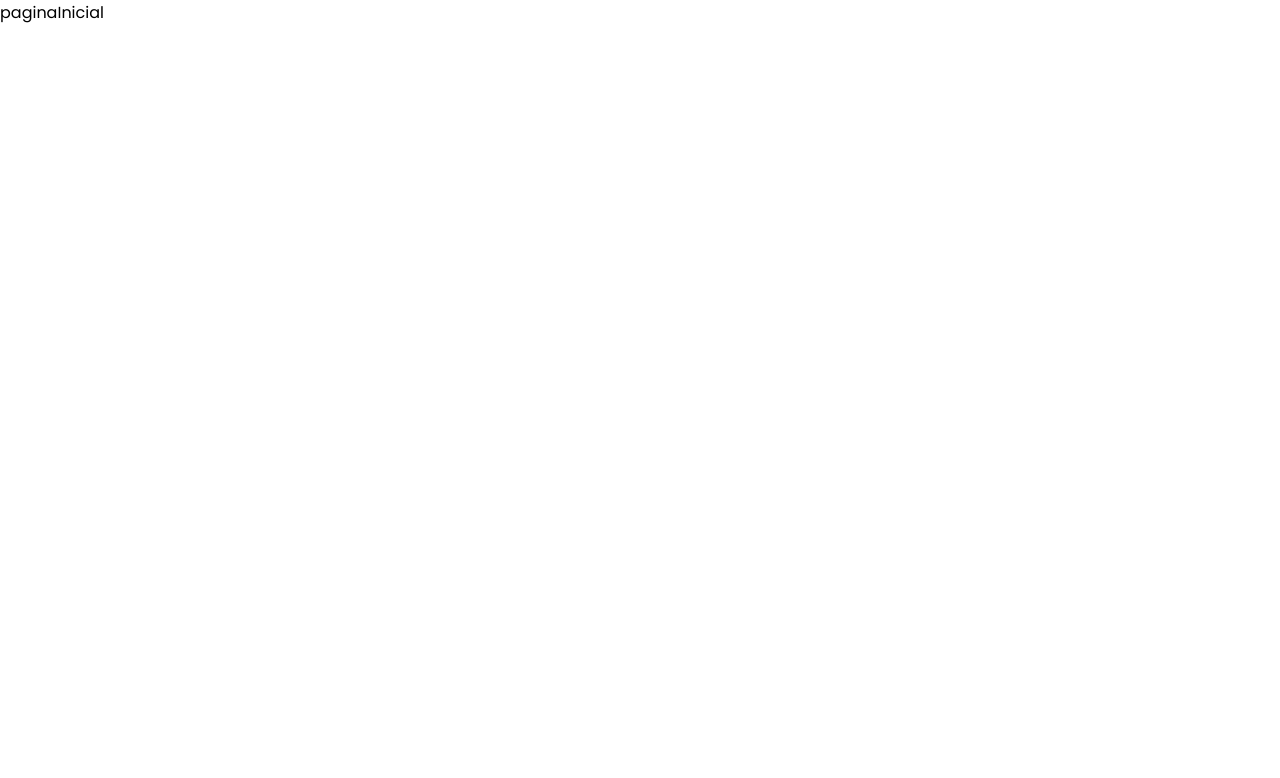
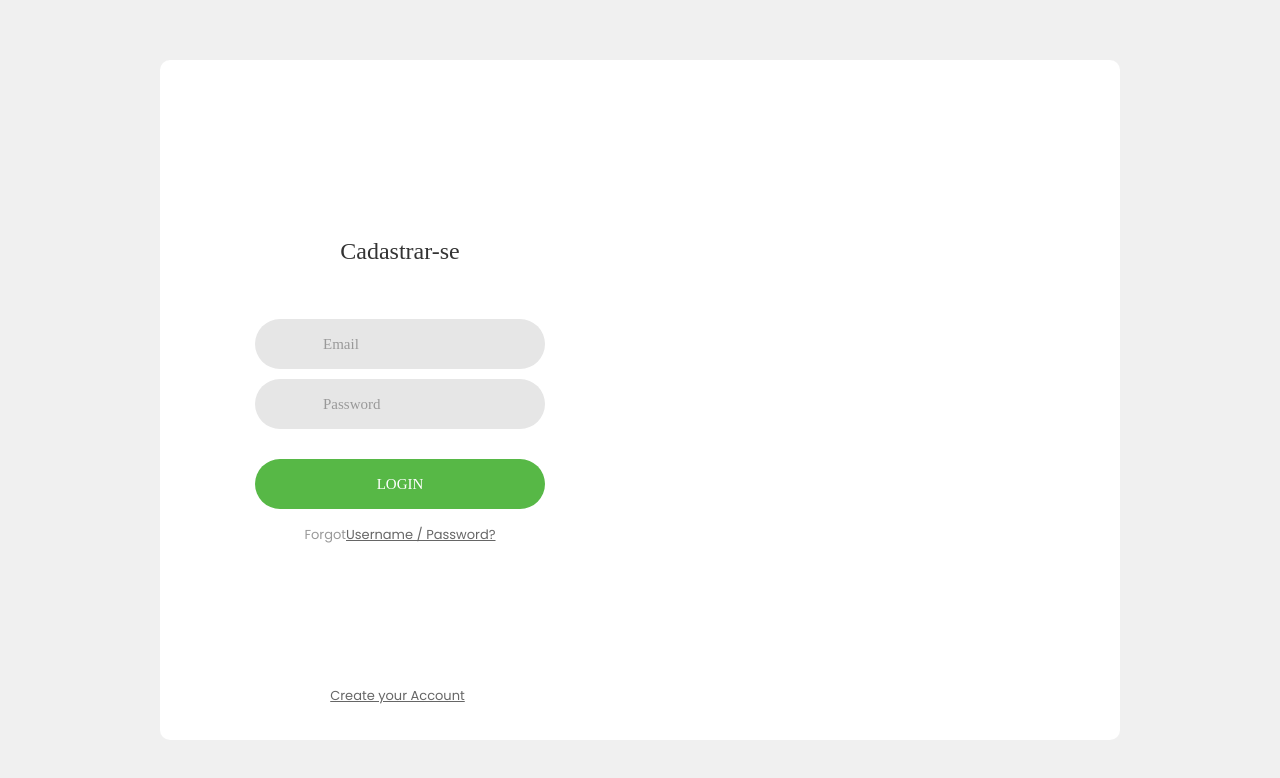
Before and after one commit to dimiszz/naogostamosdemac, a React (Create React App) app in the folder procrastinei/: page / in a window 1280 px wide. Shown: the top 778 px of the page. Built offline with nearby package versions, Linux system fonts and the light colour scheme.

Commit message:
Pagina Inicial

```diff
--- a/procrastinei/src/pages/paginaInicial/paginaInicial.jsx
+++ b/procrastinei/src/pages/paginaInicial/paginaInicial.jsx
@@ -3,7 +3,56 @@ import React from 'react'
 export default function paginaInicial() {
   return (
     <>
-     <div>paginaInicial</div>
+     <div class="limiter">
+        <div class="container-login100">
+          <div class="wrap-login100">
+
+            <form class="login100-form validate-form">
+              <span class="login100-form-title">
+                Cadastrar-se
+              </span>
+
+              <div class="wrap-input100 validate-input" data-validate = "Valid email is required: ex@abc.xyz">
+                <input class="input100" type="text" name="email" placeholder="Email" />
+                <span class="focus-input100"></span>
+                <span class="symbol-input100">
+                  <i class="fa fa-envelope" aria-hidden="true"></i>
+                </span>
+              </div>
+
+              <div class="wrap-input100 validate-input" data-validate = "Password is required">
+                <input class="input100" type="password" name="pass" placeholder="Password" />
+                <span class="focus-input100"></span>
+                <span class="symbol-input100">
+                  <i class="fa fa-lock" aria-hidden="true"></i>
+                </span>
+              </div>
+
+              <div class="container-login100-form-btn">
+                <button class="login100-form-btn">
+                  Login
+                </button>
+              </div>
+
+              <div class="text-center p-t-12">
+                <span class="txt1">
+                  Forgot
+                </span>
+                <a class="txt2" href="#">
+                  Username / Password?
+                </a>
+              </div>
+
+              <div class="text-center p-t-136">
+                <a class="txt2" href="#">
+                  Create your Account
+                  <i class="fa fa-long-arrow-right m-l-5" aria-hidden="true"></i>
+                </a>
+              </div>
+            </form>
+          </div>
+        </div>
+      </div>
     </>
 
   )
```
Also changed, not shown: procrastinei/src/pages/login/login.jsx (indentation only).
